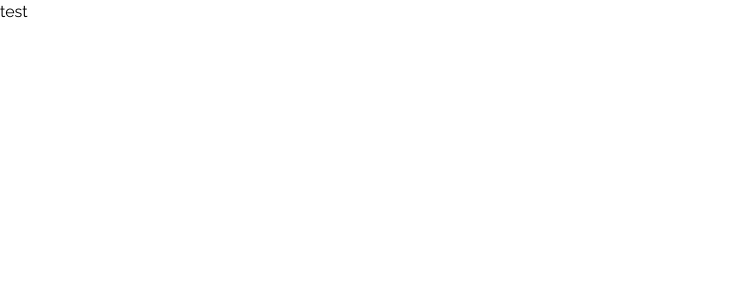
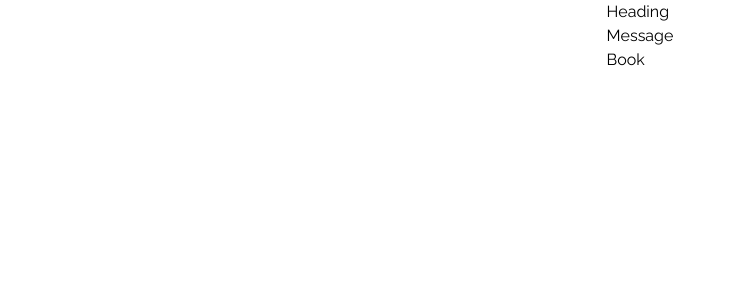
Before and after one commit to alekspanteli/tw-nextjs, a Next.js app in the folder my-app/: page / in a window 1280 px wide. Shown: the top 300 px of the page, without its empty margins (0-736 px from the left). Built offline with nearby package versions, Linux system fonts and the light colour scheme.

Commit message:
Update 3 files

```diff
--- /dev/null
+++ b/my-app/components/Hero.js
@@ -0,0 +1,16 @@
+import React from "react";
+
+const Hero = () => {
+  return (
+    <div className="flex items-center justify-center h-full">
+      <div />
+      <div>
+        <h2>Heading</h2>
+        <p>Message</p>
+        <button>Book</button>
+      </div>
+    </div>
+  );
+};
+
+export default Hero;
--- a/my-app/pages/index.js
+++ b/my-app/pages/index.js
@@ -1,15 +1,15 @@
 import Head from "next/head";
+import Hero from "../components/Hero";
 
 export default function Home() {
   return (
-    <div>
+    <>
       <Head>
-        <title>Create Next App</title>
+        <title>Photography Next App</title>
         <meta name="description" content="Generated by create next app" />
         <link rel="icon" href="/favicon.ico" />
       </Head>
-
-      <main>test</main>
-    </div>
+      <Hero />
+    </>
   );
 }
--- a/my-app/styles/globals.css
+++ b/my-app/styles/globals.css
@@ -1,6 +1,12 @@
 @tailwind base;
 @tailwind components;
 @tailwind utilities;
+
+#__next {
+  display: flex;
+  flex-direction: column;
+  min-height: 100vh;
+}
 
 html {
   scroll-behavior: smooth;
```
